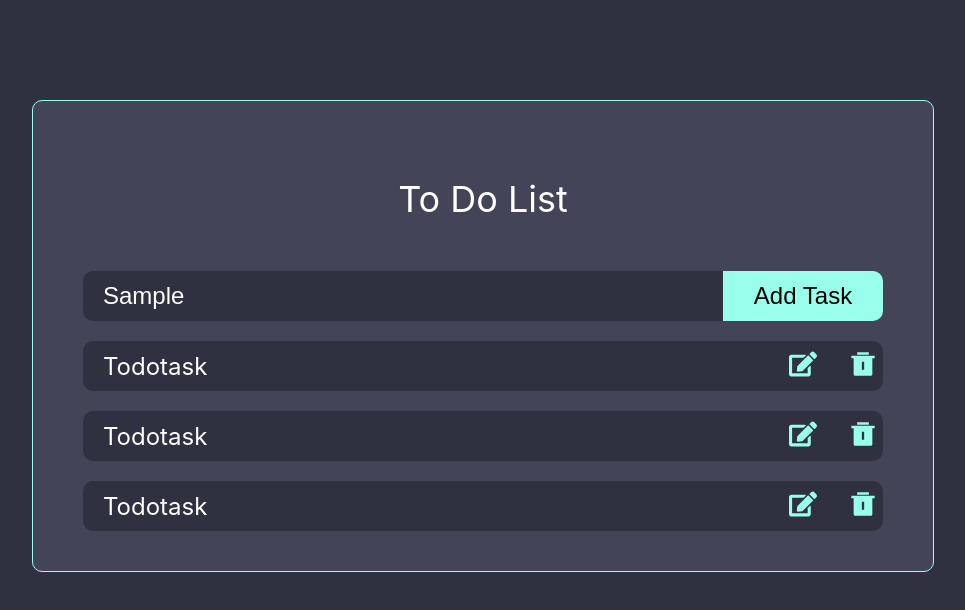
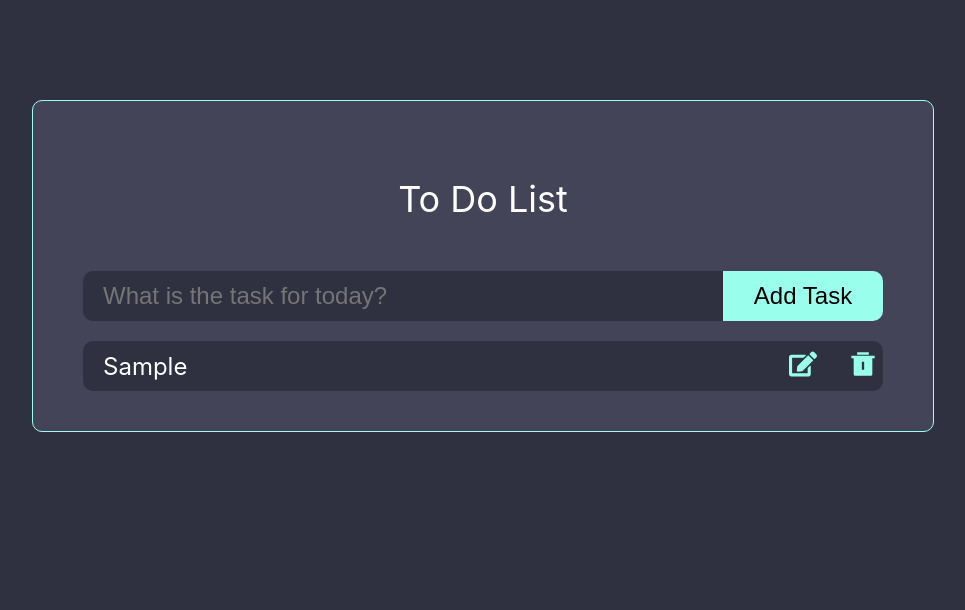
Before and after one commit to ShmigelskiyAndrey/to-do-list, a React (Create React App) app: page / in a window 1280 px wide. Both pictures are taken after typing "Sample" into the empty fields and a click on the button "Add Task". Shown: the top 610 px of the page, without its empty margins (157-1122 px from the left). Built offline with nearby package versions, Linux system fonts and the light colour scheme.

Commit message:
added some functionalitis

```diff
--- a/src/Components/Container.jsx
+++ b/src/Components/Container.jsx
@@ -1,13 +1,25 @@
-import React from 'react'
+import React, { useState } from 'react'
+import {v4 as uuidv4} from 'uuid';
 import Inputblock from './Inputblock'
-import Todolist from './Todolist'
+import Todotask from './Todotask'
+uuidv4();
 
 export default function Container() {
+
+  const [todos, setTodos] = useState([])
+
+  const addTodo = todo => {
+    setTodos([...todos, {task: todo, id: uuidv4()}]);
+  }
+
   return (
     <div className="container">
         <p className='title'>To Do List</p>
-        <Inputblock></Inputblock>
-        <Todolist></Todolist>
+        <Inputblock addTodo={addTodo}></Inputblock>
+        {todos.map((todo, index) => (
+          <Todotask task={todo} key={index}/>
+        ))}
+
     </div>
   )
 }
--- a/src/Components/Inputblock.jsx
+++ b/src/Components/Inputblock.jsx
@@ -1,24 +1,13 @@
 import React, { useState } from 'react'
 
+export default function Inputblock({addTodo}) {
 
-
-export default function Inputblock() {
-
-  const [value, setValue] = useState(0)
-
-  let inputVal
-
-  const addTask = (hui) => {
-    console.log(hui)
-    setValue("")
-    inputVal = ""
-    console.log(inputVal)
-  }
+  const [taskVaue, setTaskValue] = useState("")
 
   return (
     <div className='inputblock'>
-        <input type="text" placeholder='What is the task for today?' value={inputVal} onChange={(e) => setValue({value: e.target.value})}></input>
-        <button onClick={() => addTask(value.value)}>Add Task</button>
+        <input type="text" placeholder='What is the task for today?' value={taskVaue} onChange={e => setTaskValue(e.target.value)}></input>
+        <button onClick={() => {addTodo(taskVaue); setTaskValue("")}}>Add Task</button>
     </div>
   )
 }
--- a/src/Components/Todolist.jsx
+++ /dev/null
@@ -1,12 +0,0 @@
-import React from 'react'
-import Todotask from './Todotask'
-
-export default function Todolist() {
-  return (
-    <div>
-        <Todotask></Todotask>
-        <Todotask></Todotask>
-        <Todotask></Todotask>
-    </div>
-  )
-}
--- a/src/Components/Todotask.jsx
+++ b/src/Components/Todotask.jsx
@@ -2,10 +2,10 @@ import React from 'react'
 import { RiDeleteBin4Fill } from "react-icons/ri";
 import { FaEdit } from "react-icons/fa";
 
-export default function Todotask() {
+export default function Todotask({task}) {
   return (
-    <div className='todotask'>
-        <p>Todotask</p>
+    <div className='todotask' >
+        <p>{task.task}</p>
         <div className="buttons">
           <button onClick={() => console.log("hui")}><FaEdit className='icon'/></button>
           <button><RiDeleteBin4Fill className='icon'/></button>
```
Also changed, not shown: public/manifest.json.
